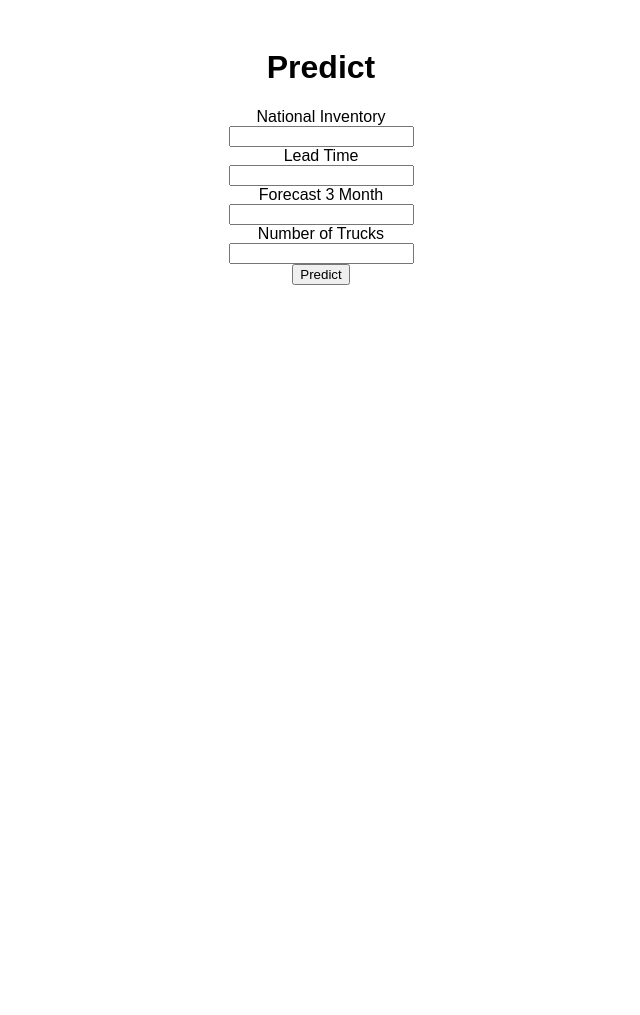
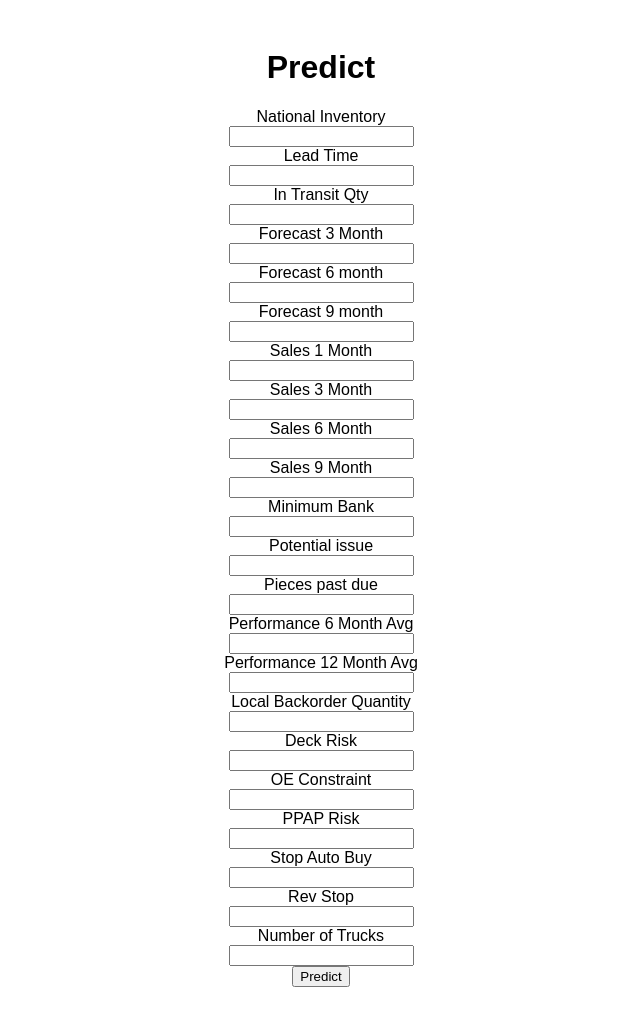
Before and after one commit to jatainkumar/esg-dash, a Flask app: page /predict in a window 1280 px wide. Shown: the whole page, without its empty margins (319-959 px from the left). Before the commit the page ends 285 px from the top, so only its background shows below. Run offline with Flask 3, Linux system fonts and the light colour scheme.

Commit message:
app updated

```diff
--- a/app.py
+++ b/app.py
@@ -1,7 +1,6 @@
 import networkx as nx
 import geopandas as gpd
 import folium
-
 import numpy as np
 import pandas as pd
 import matplotlib.pyplot as plt
@@ -15,7 +14,6 @@ import joblib
 import torch
 import torch.nn as nn
 import torch.nn.functional as F
-
 import matplotlib.pyplot as plt
 from flask import Flask, url_for, render_template, request
 from forms import InputForm
@@ -31,18 +29,16 @@ class Net(nn.Module):
         self.fc3 = nn.Linear(25, output_count)
         self.softmax = nn.Softmax()
 
-
     def forward(self, x):
         x = F.relu(self.fc1(x))
         x = self.fc2(x)
         x = self.fc3(x)
         return self.softmax(x)
 
-input_dim = 21  # Change this to match the input features of your model
+input_dim = 21  # Adjusted to 20 features
 model1 = Net(input_dim, 2)
-model1.load_state_dict(torch.load('net_model_state_dict.pth'))
+model1.load_state_dict(torch.load('model.pth'))
 model1.eval()
-
 
 @app.route("/")
 @app.route("/home")
@@ -53,12 +49,35 @@ def home():
 def predict():
     form = InputForm()
     if form.validate_on_submit():
-        input_data = pd.DataFrame({
-            'national_inv': [form.national_inv.data],
-            'lead_time': [form.lead_time.data],
-            'forecast_3_month': [form.forecast_3_month.data]
-        })
-        input_tensor = torch.tensor(input_data.values, dtype=torch.float32)
+        input_data = {
+            'national_inv': form.national_inv.data,
+            'lead_time': form.lead_time.data,
+            'in_transit_qty': form.in_transit_qty.data,
+            'forecast_3_month': form.forecast_3_month.data,
+            'forecast_6_month': form.forecast_6_month.data if form.forecast_6_month.data else 0,
+            'forecast_9_month': form.forecast_9_month.data if form.forecast_9_month.data else 0,
+            'sales_1_month': form.sales_1_month.data if form.sales_1_month.data else 0,
+            'sales_3_month': form.sales_3_month.data if form.sales_3_month.data else 0,
+            'sales_6_month': form.sales_6_month.data if form.sales_6_month.data else 0,
+            'sales_9_month': form.sales_9_month.data if form.sales_9_month.data else 0,
+            'min_bank': form.min_bank.data if form.min_bank.data else 0,
+            'potential_issue': int(form.potential_issue.data) if form.potential_issue.data else 0,
+            'pieces_past_due': form.pieces_past_due.data if form.pieces_past_due.data else 0,
+            'perf_6_month_avg': form.perf_6_month_avg.data if form.perf_6_month_avg.data else 0,
+            'perf_12_month_avg': form.perf_12_month_avg.data if form.perf_12_month_avg.data else 0,
+            'local_bo_qty': form.local_bo_qty.data if form.local_bo_qty.data else 0,
+            'deck_risk': int(form.deck_risk.data) if form.deck_risk.data else 0,
+            'oe_constraint': int(form.oe_constraint.data) if form.oe_constraint.data else 0,
+            'ppap_risk': int(form.ppap_risk.data) if form.ppap_risk.data else 0,
+            'stop_auto_buy': int(form.stop_auto_buy.data) if form.stop_auto_buy.data else 0,
+            'rev_stop': int(form.rev_stop.data) if form.rev_stop.data else 0,
+
+        }
+
+        # Convert input data to DataFrame
+        input_df = pd.DataFrame([input_data])
+        input_tensor = torch.tensor(input_df.values, dtype=torch.float32)
+
         with torch.no_grad():
             output = model1(input_tensor)
         pytorch_pred = output.argmax(dim=1).item()
@@ -71,14 +90,12 @@ def predict():
             return render_template("result.html", title="Result", backorder=False)
     return render_template("predict.html", title="Predict", form=form)
 
-
 def calculate_optimal_path(num_trucks):
     # Mock data for companies
-    optimal_path= num_trucks
-    summary= "Optimal path calculated using given constraints."
+    optimal_path = num_trucks
+    summary = "Optimal path calculated using given constraints."
 
     return optimal_path, summary
 
-
 if __name__ == "__main__":
     app.run(debug=True)
--- a/forms.py
+++ b/forms.py
@@ -1,9 +1,10 @@
 from flask_wtf import FlaskForm
 from wtforms import (
     IntegerField,
+    BooleanField,
     SubmitField
 )
-from wtforms.validators import DataRequired
+from wtforms.validators import DataRequired, Optional
 
 class InputForm(FlaskForm):
     national_inv = IntegerField(
@@ -14,9 +15,81 @@ class InputForm(FlaskForm):
         label="Lead Time",
         validators=[DataRequired()]
     )
+    in_transit_qty = IntegerField(
+        label="In Transit Qty",
+        validators=[DataRequired()]
+    )
     forecast_3_month = IntegerField(
         label="Forecast 3 Month",
         validators=[DataRequired()]
+    )
+    forecast_6_month = IntegerField(
+        label="Forecast 6 month",
+        validators=[Optional()]
+    )
+    forecast_9_month = IntegerField(
+        label="Forecast 9 month",
+        validators=[Optional()]
+    )
+    sales_1_month = IntegerField(
+        label="Sales 1 Month",
+        validators=[Optional()]
+    )
+    sales_3_month = IntegerField(
+        label="Sales 3 Month",
+        validators=[Optional()]
+    )
+    sales_6_month = IntegerField(
+        label="Sales 6 Month",
+        validators=[Optional()]
+    )
+    sales_9_month = IntegerField(
+        label="Sales 9 Month",
+        validators=[Optional()]
+    )
+    min_bank = IntegerField(
+        label="Minimum Bank",
+        validators=[Optional()]
+    )
+    potential_issue = IntegerField(
+        label="Potential issue",
+        validators=[Optional()]
+    )
+    pieces_past_due = IntegerField(
+        label="Pieces past due",
+        validators=[Optional()]
+    )
+    perf_6_month_avg = IntegerField(
+        label="Performance 6 Month Avg",
+        validators=[Optional()]
+    )
+    perf_12_month_avg = IntegerField(
+        label="Performance 12 Month Avg",
+        validators=[Optional()]
+    )
+    local_bo_qty = IntegerField(
+        label="Local Backorder Quantity",
+        validators=[Optional()]
+    )
+    deck_risk = IntegerField(
+        label="Deck Risk",
+        validators=[Optional()]
+    )
+    oe_constraint = IntegerField(
+        label="OE Constraint",
+        validators=[Optional()]
+    )
+    ppap_risk = IntegerField(
+        label="PPAP Risk",
+        validators=[Optional()]
+    )
+    stop_auto_buy = IntegerField(
+        label="Stop Auto Buy",
+        validators=[Optional()]
+    )
+    rev_stop = IntegerField(
+        label="Rev Stop",
+        validators=[Optional()]
     )
     num_trucks = IntegerField(
         label="Number of Trucks",
--- a/templates/predict.html
+++ b/templates/predict.html
@@ -3,6 +3,7 @@
 {% block content %}
 <form method="POST" action="{{ url_for('predict') }}">
     {{ form.hidden_tag() }}
+
     <div>
         {{ form.national_inv.label }}<br>
         {{ form.national_inv(size=32) }}
@@ -12,8 +13,80 @@
         {{ form.lead_time(size=32) }}
     </div>
     <div>
+        {{ form.in_transit_qty.label }}<br>
+        {{ form.in_transit_qty(size=32) }}
+    </div>
+    <div>
         {{ form.forecast_3_month.label }}<br>
         {{ form.forecast_3_month(size=32) }}
+    </div>
+    <div>
+        {{ form.forecast_6_month.label }}<br>
+        {{ form.forecast_6_month(size=32) }}
+    </div>
+    <div>
+        {{ form.forecast_9_month.label }}<br>
+        {{ form.forecast_9_month(size=32) }}
+    </div>
+    <div>
+        {{ form.sales_1_month.label }}<br>
+        {{ form.sales_1_month(size=32) }}
+    </div>
+    <div>
+        {{ form.sales_3_month.label }}<br>
+        {{ form.sales_3_month(size=32) }}
+    </div>
+    <div>
+        {{ form.sales_6_month.label }}<br>
+        {{ form.sales_6_month(size=32) }}
+    </div>
+    <div>
+        {{ form.sales_9_month.label }}<br>
+        {{ form.sales_9_month(size=32) }}
+    </div>
+    <div>
+        {{ form.min_bank.label }}<br>
+        {{ form.min_bank(size=32) }}
+    </div>
+    <div>
+        {{ form.potential_issue.label }}<br>
+        {{ form.potential_issue() }}
+    </div>
+    <div>
+        {{ form.pieces_past_due.label }}<br>
+        {{ form.pieces_past_due(size=32) }}
+    </div>
+    <div>
+        {{ form.perf_6_month_avg.label }}<br>
+        {{ form.perf_6_month_avg(size=32) }}
+    </div>
+    <div>
+        {{ form.perf_12_month_avg.label }}<br>
+        {{ form.perf_12_month_avg(size=32) }}
+    </div>
+    <div>
+        {{ form.local_bo_qty.label }}<br>
+        {{ form.local_bo_qty(size=32) }}
+    </div>
+    <div>
+        {{ form.deck_risk.label }}<br>
+        {{ form.deck_risk() }}
+    </div>
+    <div>
+        {{ form.oe_constraint.label }}<br>
+        {{ form.oe_constraint() }}
+    </div>
+    <div>
+        {{ form.ppap_risk.label }}<br>
+        {{ form.ppap_risk() }}
+    </div>
+    <div>
+        {{ form.stop_auto_buy.label }}<br>
+        {{ form.stop_auto_buy() }}
+    </div>
+    <div>
+        {{ form.rev_stop.label }}<br>
+        {{ form.rev_stop() }}
     </div>
     <div>
         {{ form.num_trucks.label }}<br>
```
